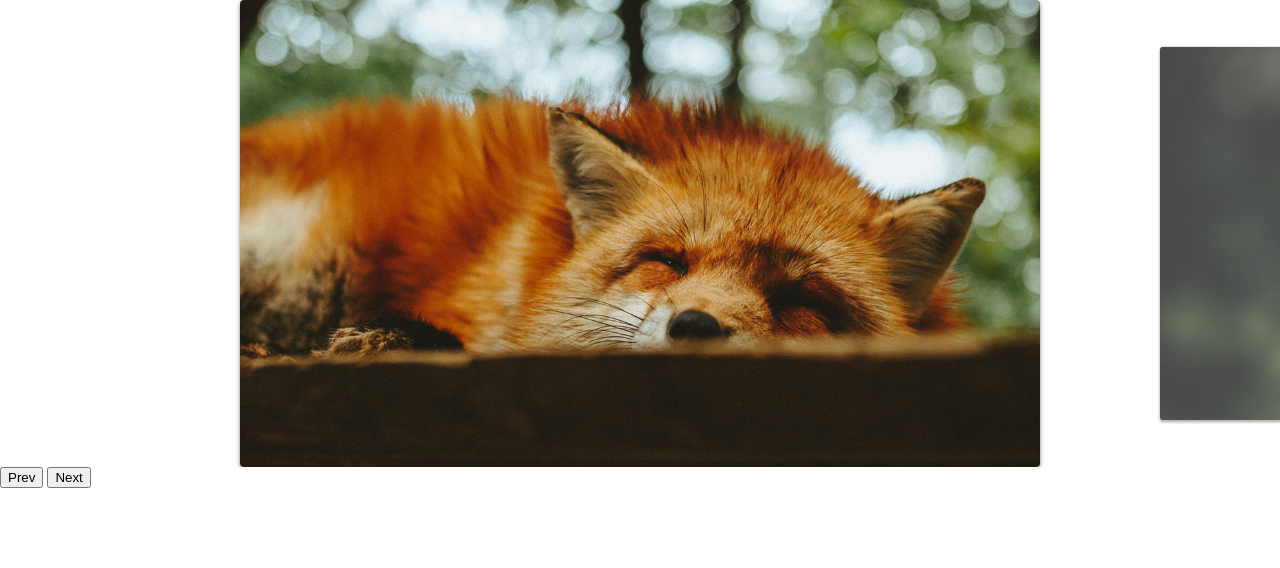
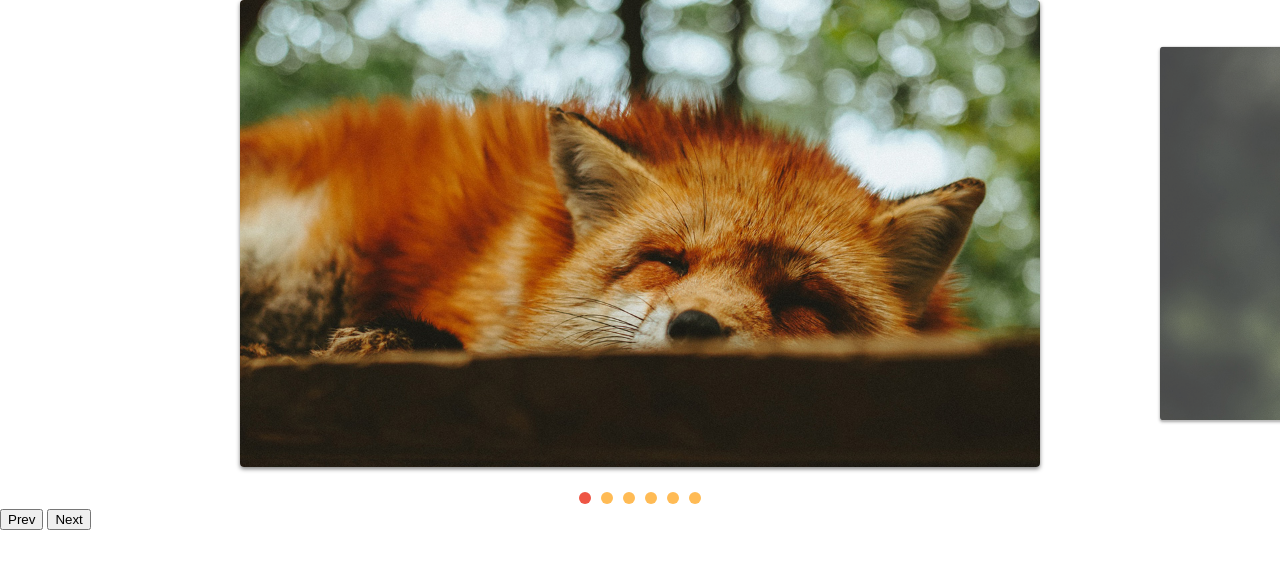
Before and after one commit to gomesTkd/exemplo-slide, a plain HTML site: page index.html in a window 1280 px wide. Drawn offline with Linux system fonts and the light colour scheme.

Commit message:
adicionada paginacao por slides

```diff
--- a/css/style.css
+++ b/css/style.css
@@ -49,3 +49,24 @@ img {
   opacity: 1;
   transform: scale(1);
 }
+
+[data-control="slide"] {
+  display: flex;
+  justify-content: center;
+  margin-top: 20px;
+}
+
+[data-control="slide"] li a{
+  display: block;
+  margin: 5px;
+  width: 12px;
+  height: 12px;
+  background: #fb5;
+  border-radius: 50%;
+  overflow: hidden;
+  text-indent: -9999999px;
+}
+
+[data-control="slide"] li.active a, [data-control="slide"] li a:hover {
+  background: #e54;
+}
--- a/js/script.js
+++ b/js/script.js
@@ -2,4 +2,6 @@ import {Slide, SlideNav} from "./slide.js";
 
 const slide = new SlideNav(".slide", ".slide-wrapper");
 slide.init();
+
 slide.addArrow(".prev", ".next");
+slide.addControl();
--- a/js/slide.js
+++ b/js/slide.js
@@ -13,6 +13,7 @@ export class Slide {
 
     this.activeClass = "active";
 
+    this.changeEvent = new Event("changeEvent");
   }
 
   transition(active) {
@@ -109,6 +110,7 @@ export class Slide {
     this.slidesIndexNav(index);
     this.dist.finalPosition = activeSlide.position;
     this.changeActiveClass();
+    this.wrapper.dispatchEvent(this.changeEvent);
   }
 
     //navecação
@@ -165,6 +167,11 @@ export class Slide {
 }
 
 export class SlideNav extends Slide {
+  constructor(slide, wrapper) {
+    super(slide, wrapper)
+    this.bindControlEvent();
+  }
+
   addArrow(prev, next) {
     this.prevElement = document.querySelector(prev);
     this.nextElement = document.querySelector(next);
@@ -175,4 +182,46 @@ export class SlideNav extends Slide {
     this.prevElement.addEventListener("click", this.activePrevSlide);
     this.nextElement.addEventListener("click", this.activeNextSlide);
   }
+
+  createControl() {
+    const control = document.createElement("ul");
+    control.dataset.control = "slide";
+
+    this.slideArray.forEach((item, index) => {
+      control.innerHTML += `<li>
+                              <a href="#slide${index + 1}"> ${index + 1}</a>
+                            </li>`
+    });
+
+    this.wrapper.appendChild(control);
+    return control;
+  }
+
+  eventControl(item, index) {
+    item.addEventListener("click", (event) => {
+      event.preventDefault();
+      this.changeSlide(index);
+      this.activeControlItem();
+    });
+    this.wrapper.addEventListener("changeEvent", this.activeControlItem);
+  }
+
+  activeControlItem() {
+    this.controlArray.forEach((item) => {
+      item.classList.remove(this.activeClass);
+    })
+    this.controlArray[this.index.active].classList.add(this.activeClass);
+  }
+
+  addControl(customControl) {
+    this.control = document.querySelector(customControl) || this.createControl();
+    this.controlArray = [...this.control.children];
+    this.activeControlItem();
+    this.controlArray.forEach(this.eventControl);
+  }
+
+  bindControlEvent() {
+    this.eventControl = this.eventControl.bind(this);
+    this.activeControlItem = this.activeControlItem.bind(this);
+  }
 }
```
